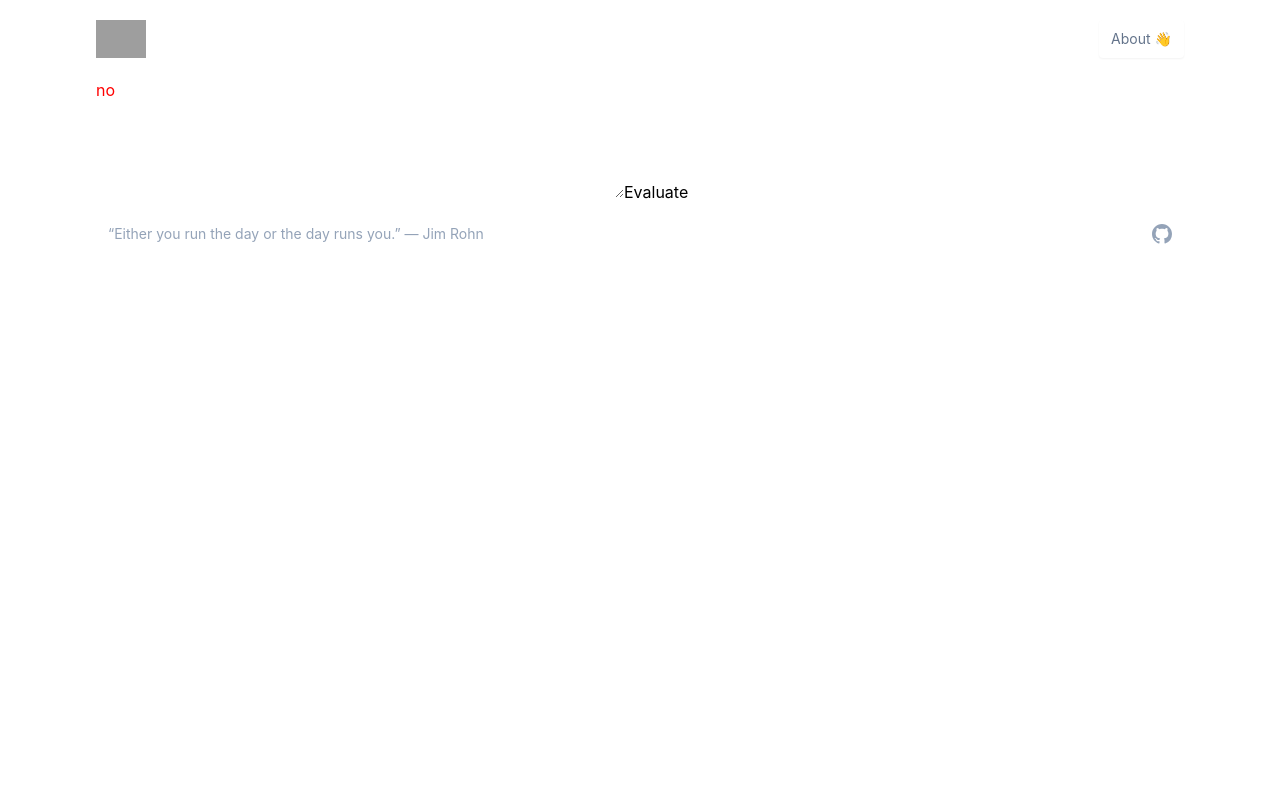
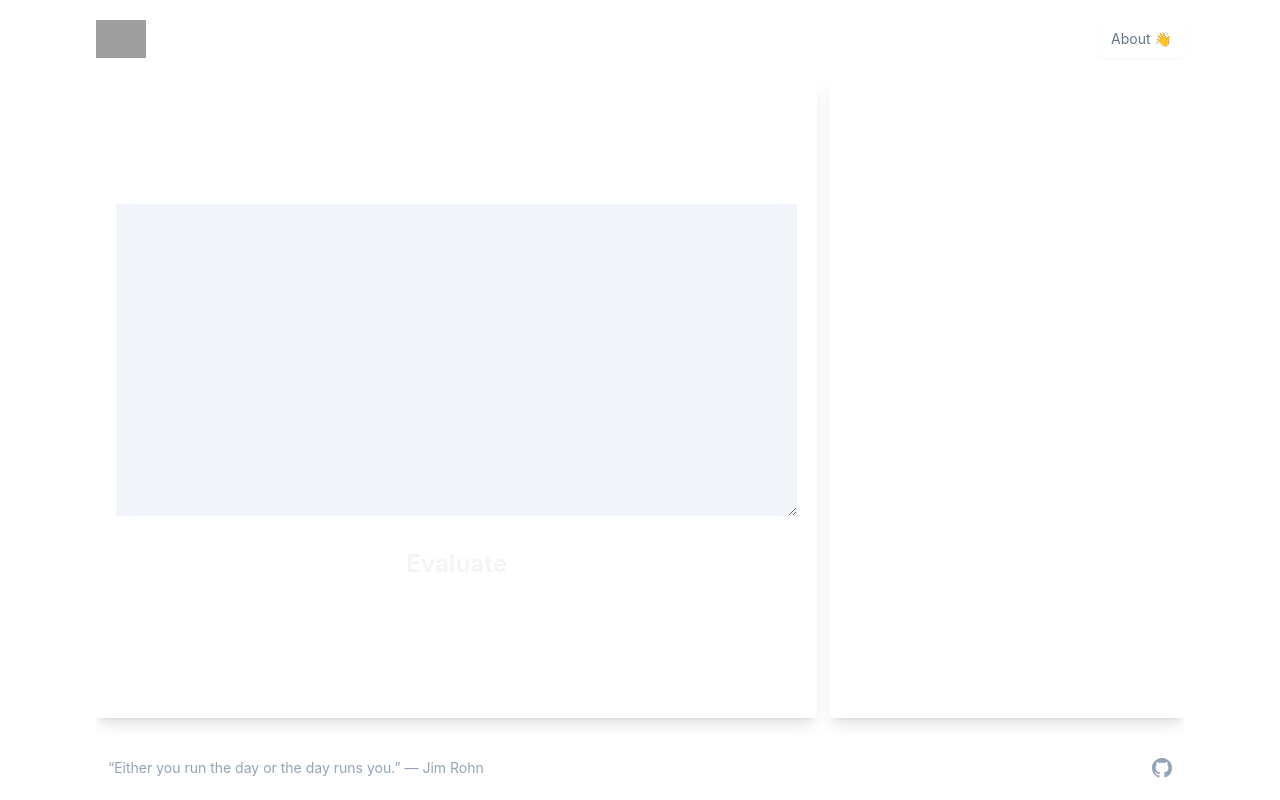
Before and after one commit to TheBoringBOT/email-spam-word-checker, a React (Create React App) app: page / in a window 1280 px wide. Built offline with nearby package versions, Linux system fonts and the light colour scheme; grey boxes are pictures that could not be loaded.

Commit message:
style improvements

```diff
--- a/src/App.js
+++ b/src/App.js
@@ -13,17 +13,42 @@ function App() {
     e.preventDefault();
     const { text } = e.target.elements;
     setCurrentText(text.value);
-    console.table(Object.values(testWords));
   };
 
   return (
     <Layout>
+      <div className="grid overflow-hidden grid-cols-3 grid-rows-1 gap-3 my-auto pb-5  ">
+        <div className="box row-span-2 col-span-2 min-h-[80vh] ">
+          {/* left content input */}
+          <div className="shadow-lg bg-white text-gray-100 flex items-center justify-center min-h-5  w-full h-full text-2xl font-bold rounded p-5 flex-col">
+            <h2>{currentText}</h2>
+            <form onSubmit={handleSubmit} className="  flex flex-col w-full">
+              <textarea
+                rows="10"
+                id="text"
+                className="text-xl p-4 bg-slate-100 w-full text-slate-500"
+              />
+              <button
+                className=" mt-5 block bg-accent w-full px-2 py-3 rounded"
+                type="submit"
+              >
+                Evaluate
+              </button>
+            </form>{" "}
+          </div>
+        </div>
+        {/* right analysis */}
+        <div className="box row-span-2">
+          <div className="shadow-lg bg-white text-gray-100 flex items-center justify-center w-full h-full text-2xl font-bold rounded"></div>
+        </div>
+      </div>
+      {/* <h1 className="text-3xl font-bold underline">Hello world!</h1>
       <h1 style={{ color: "red" }}>{currentTrue}</h1>
       <h2>{currentText}</h2>
       <form onSubmit={handleSubmit}>
         <textarea rows="4" cols="50" id="text" />
         <button type="submit">Evaluate</button>
-      </form>
+      </form> */}
     </Layout>
   );
 }
```
